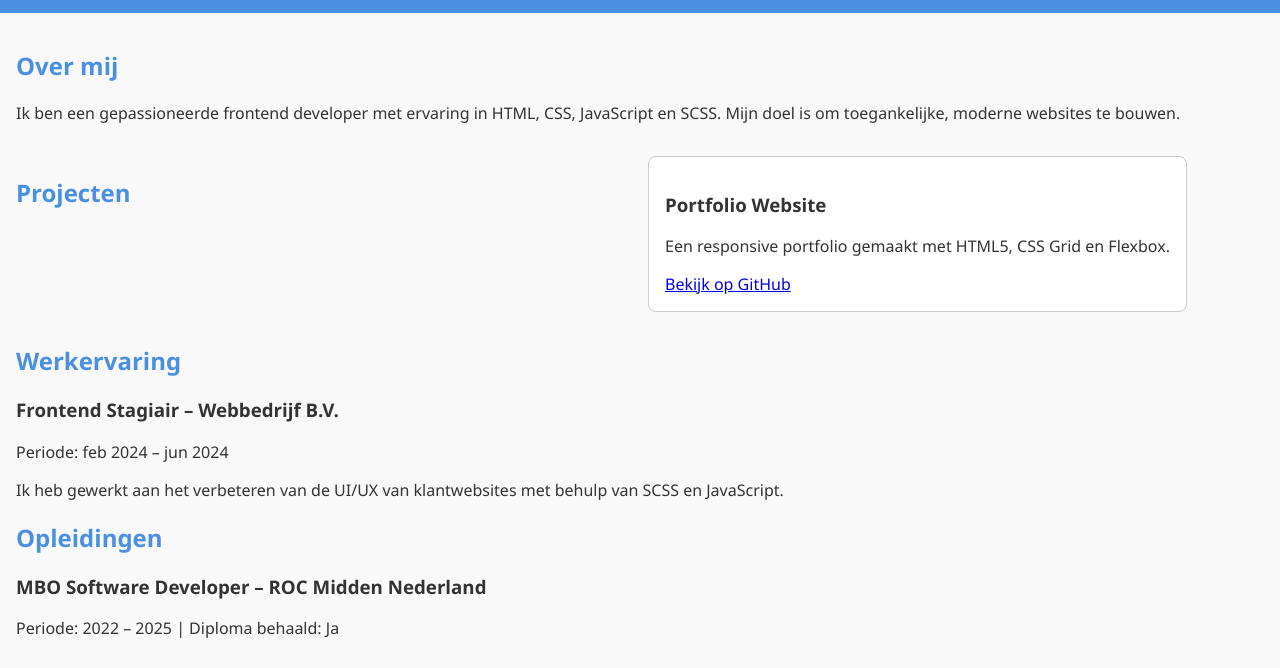
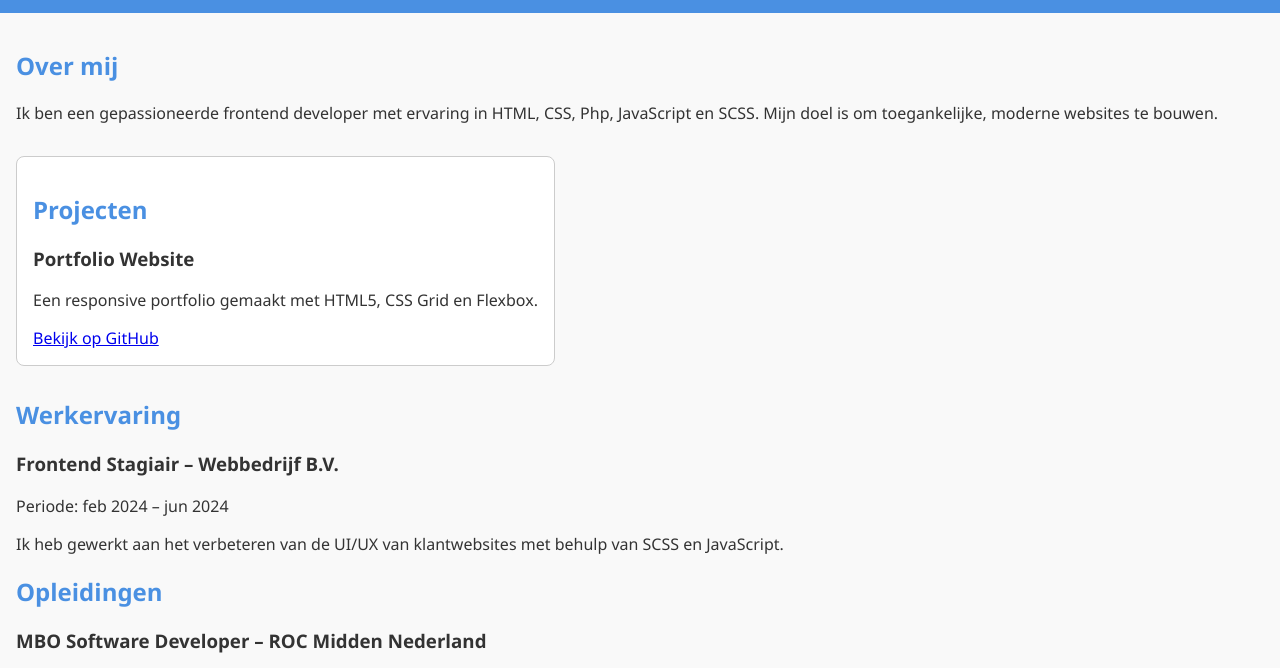
Before and after one commit to glidglod33/glidglod33.github.io, a plain HTML site: page portfolio/index.html in a window 1280 px wide. Shown: the part 100-768 px from the top of the page. Drawn offline with Linux system fonts and the light colour scheme.

Commit message:
Update index.html

```diff
--- a/portfolio/index.html
+++ b/portfolio/index.html
@@ -22,12 +22,12 @@
   <main>
     <section id="over">
       <h2>Over mij</h2>
-      <p>Ik ben een gepassioneerde frontend developer met ervaring in HTML, CSS, JavaScript en SCSS. Mijn doel is om toegankelijke, moderne websites te bouwen.</p>
+      <p>Ik ben een gepassioneerde frontend developer met ervaring in HTML, CSS, Php, JavaScript en SCSS. Mijn doel is om toegankelijke, moderne websites te bouwen.</p>
     </section>
 
     <section id="projecten">
+      <article>
       <h2>Projecten</h2>
-      <article>
         <h3>Portfolio Website</h3>
         <p>Een responsive portfolio gemaakt met HTML5, CSS Grid en Flexbox.</p>
         <a href="https://github.com/glidglod33/portfolio">Bekijk op GitHub</a>
```
